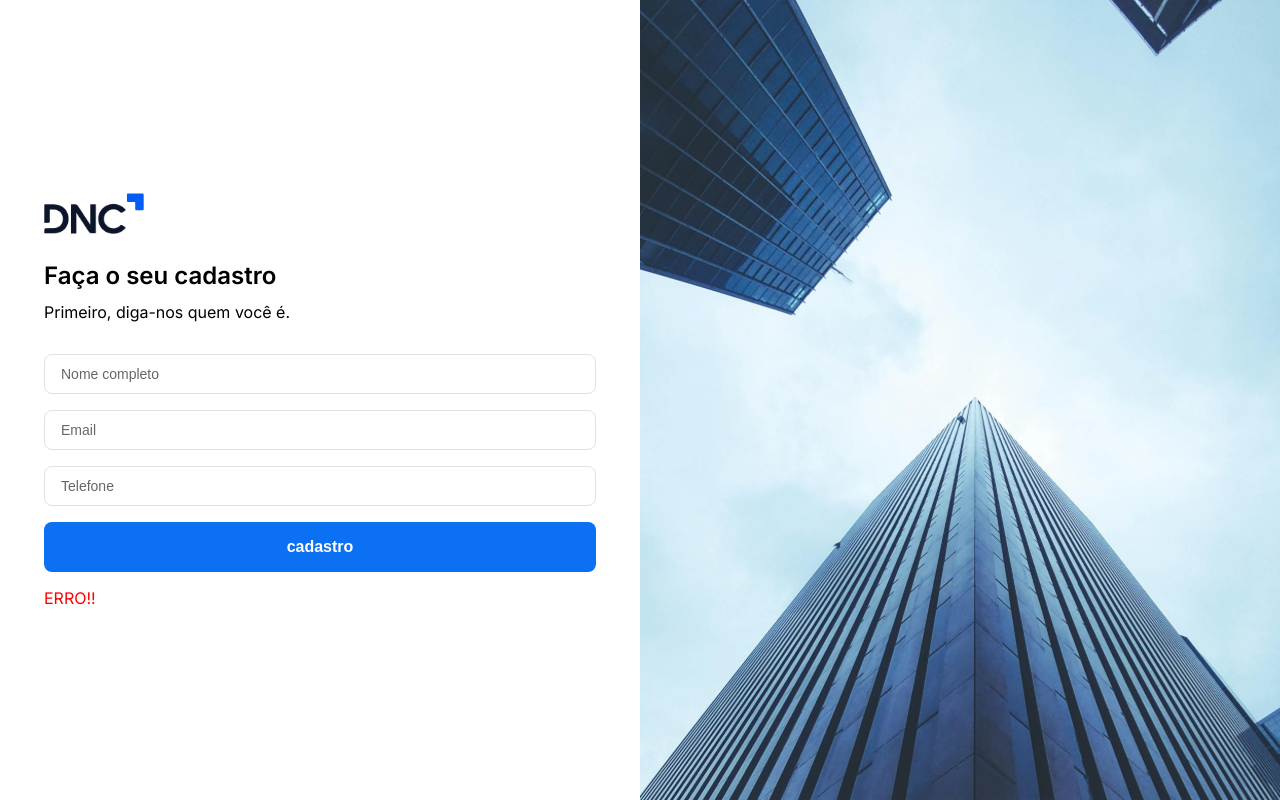
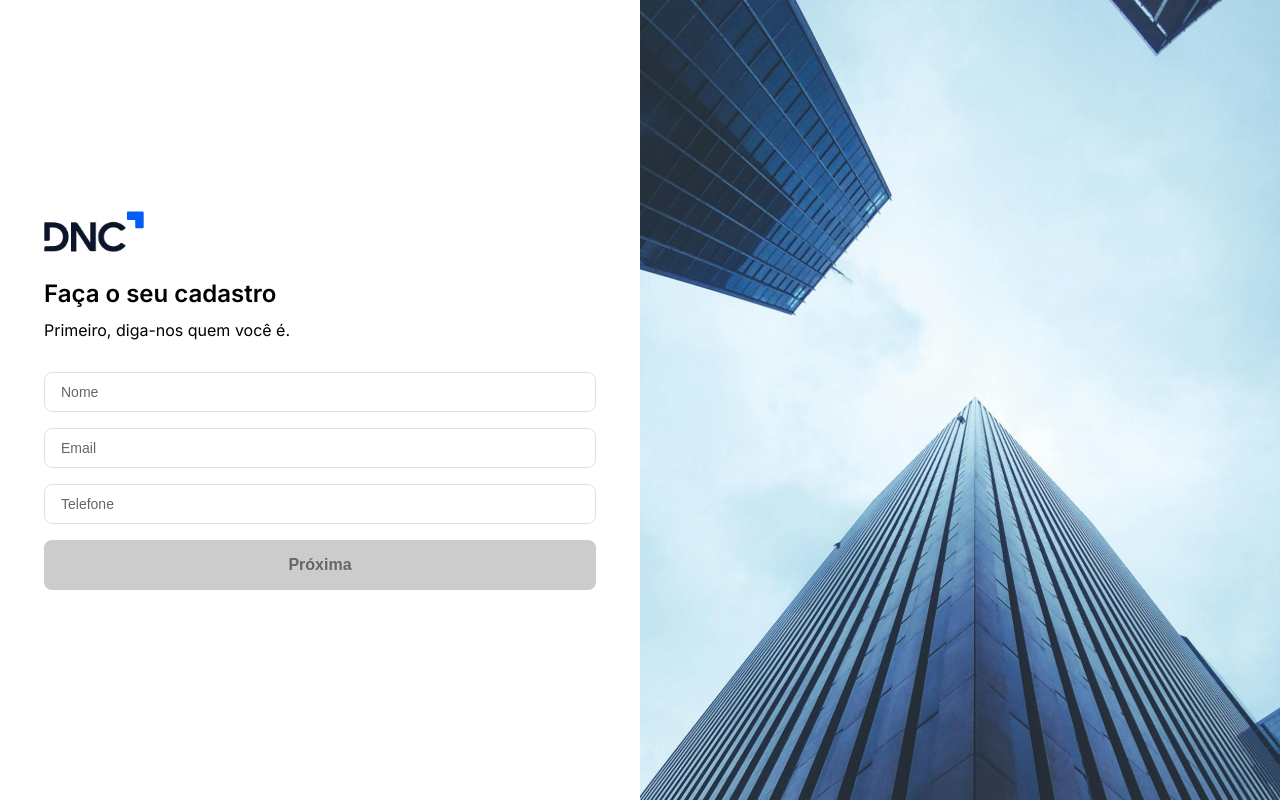
Before and after one commit to RodrigoSobralM/dnc-sales-dashboard-rodrigo, a React (Vite) app: page /cadastro in a window 1280 px wide. Built offline with nearby package versions, Linux system fonts and the light colour scheme.

Commit message:
:sparkles: feat: Create profile flow

```diff
--- a/package.json
+++ b/package.json
@@ -13,6 +13,7 @@
     "@emotion/react": "^11.13.3",
     "@emotion/styled": "^11.13.0",
     "@mui/material": "^6.0.2",
+    "@reduxjs/toolkit": "^2.5.1",
     "@types/js-cookie": "^3.0.6",
     "axios": "^1.7.7",
     "chart.js": "^4.4.4",
@@ -21,6 +22,7 @@
     "react": "^18.3.1",
     "react-chartjs-2": "^5.2.0",
     "react-dom": "^18.3.1",
+    "react-redux": "^9.2.0",
     "react-router-dom": "^6.26.2",
     "styled-components": "^6.1.13"
   },
--- a/src/hooks/useFormValidation.ts
+++ b/src/hooks/useFormValidation.ts
@@ -18,7 +18,17 @@
       }
 
       if (input.type === 'password') {
-        return String(formValues[index]).length > 7
+        const password = String(value)
+        const hasCorrectLegnth = password.length > 8 && password.length <= 16
+        const hasUppercaseLetter = /[A-Z]/.test(password)
+        const hasSpecialCharacter = /[!@#$%^&*(),.?":{}|<>]/.test(password)
+        const hasNumber = /\d/.test(password)
+        return (
+          hasCorrectLegnth &&
+          hasUppercaseLetter &&
+          hasSpecialCharacter &&
+          hasNumber
+        )
       }
 
       return true
--- a/src/main.tsx
+++ b/src/main.tsx
@@ -10,6 +10,8 @@
 import { Login, Registration, Home, Leads, Profile } from './pages'
 import { GobalStyle } from './styles'
 import { AppThemeProvider } from './context/AppThemeContext'
+import { Provider } from 'react-redux'
+import store from './redux/index.ts'
 
 const ProtectedRoute = () => {
   const checkAuthCookie = Cookies.get('Authorization')
@@ -51,9 +53,11 @@
 
 ReactDOM.createRoot(document.getElementById('root')!).render(
   <React.StrictMode>
-    <AppThemeProvider>
-      <GobalStyle />
-      <RouterProvider router={router} />
-    </AppThemeProvider>
+    <Provider store={store}>
+      <AppThemeProvider>
+        <GobalStyle />
+        <RouterProvider router={router} />
+      </AppThemeProvider>
+    </Provider>
   </React.StrictMode>
 )
--- a/src/pages/Login.tsx
+++ b/src/pages/Login.tsx
@@ -22,8 +22,16 @@
 //TYPES
 import { DecodedJwt, MessageProps, LoginData, LoginPostData } from '@/types'
 
+// REDUX
+import { useSelector } from 'react-redux'
+import { RootState } from '@/redux'
+
 const Login = () => {
   const navigate = useNavigate()
+  const { email, message } = useSelector(
+    (state: RootState) => state.createProfile
+  )
+
   const inputs = [
     { type: 'email', placeholder: 'Email' },
     { type: 'password', placeholder: 'Senha' },
@@ -35,7 +43,7 @@
   const { formValues, formValid, handleChange } = useFormValidation(inputs)
 
   const handleMessage = (): MessageProps => {
-    if (!error) return { msg: '', type: 'success' }
+    if (!error) return { msg: message ?? '', type: 'success' }
     switch (error) {
       case 401:
         return {
@@ -69,6 +77,12 @@
 
     if (Cookies.get('Authorization')) navigate('/home')
   }, [data, navigate])
+
+  useEffect(() => {
+    if (email) {
+      handleChange(0, email)
+    }
+  }, [email])
 
   return (
     <>
--- a/src/pages/Registration.tsx
+++ b/src/pages/Registration.tsx
@@ -1,3 +1,7 @@
+import { ChangeEvent, useEffect } from 'react'
+import { useNavigate } from 'react-router-dom'
+
+//COMPONENTS
 import { Box, Container, Grid } from '@mui/material'
 import {
   BannerImage,
@@ -5,11 +9,85 @@
   StyledH1,
   StyledP,
   Logo,
-  // StyledUl,
+  StyledUl,
 } from '@/components'
 import { pxToRem } from '@/utils'
 
+// HOOKS
+import { useFormValidation, usePost } from '@/hooks'
+
+// REDUX
+import { useDispatch, useSelector } from 'react-redux'
+import { RootState } from '@/redux'
+import { setMessage, setProfileData } from '@/redux/slices/createProfile'
+
+// TYPES
+import { CreateProfileData, InputProps } from '@/types'
+
 const Registration = () => {
+  const dispatch = useDispatch()
+  const navigate = useNavigate()
+  const { email } = useSelector((state: RootState) => state.createProfile)
+
+  const { data, loading, error, postData } = usePost<string, CreateProfileData>(
+    '/profile/create'
+  )
+
+  // FORM STEP1
+  const step1Inputs: InputProps[] = [
+    { name: 'name', type: 'text', placeholder: 'Nome', required: true },
+    { name: 'email', type: 'email', placeholder: 'Email' },
+    { name: 'phone', type: 'tel', placeholder: 'Telefone', required: true },
+  ]
+
+  const handleStep1 = (e: React.FormEvent) => {
+    e.preventDefault()
+    dispatch(
+      setProfileData({
+        email: String(step1FormValues[1]),
+      })
+    )
+  }
+
+  const {
+    formValues: step1FormValues,
+    formValid: step1FormValid,
+    handleChange: step1FormHandleChange,
+  } = useFormValidation(step1Inputs)
+
+  // FORM STEP2
+  const step2Inputs: InputProps[] = [{ type: 'password', placeholder: 'Senha' }]
+
+  const handleStep2 = async (e: React.FormEvent) => {
+    e.preventDefault()
+    await postData({
+      name: String(step1FormValues[0]),
+      email: String(step1FormValues[1]),
+      phone: String(step1FormValues[2]),
+      password: String(step2FormValues[0]),
+    })
+  }
+
+  const {
+    formValues: step2FormValues,
+    formValid: step2FormValid,
+    handleChange: step2FormHandleChange,
+  } = useFormValidation(step2Inputs)
+
+  const handleStepsInputs = email ? step2Inputs : step1Inputs
+
+  useEffect(() => {
+    if (data !== null) {
+      dispatch(setMessage('Usuário criado com sucesso.'))
+      navigate('/')
+    } else if (error)
+      [
+        alert(
+          `Não foi possivel realizar a operação. Entra em contato com nosso suporte (${error}).`
+        ),
+      ]
+  }, [data, error, navigate])
+
   return (
     <>
       <Box>
@@ -25,26 +103,52 @@
                 <Logo height={41} width={100} />
               </Box>
               <Box sx={{ marginBottom: pxToRem(24) }}>
-                <StyledH1>Faça o seu cadastro</StyledH1>
-                <StyledP>Primeiro, diga-nos quem você é.</StyledP>
+                <StyledH1>
+                  {email ? 'Defina sua senha' : 'Faça o seu cadastro'}
+                </StyledH1>
+                <StyledP>
+                  {email
+                    ? 'Sua senha deve ter:'
+                    : 'Primeiro, diga-nos quem você é.'}
+                </StyledP>
+                {email && (
+                  <StyledUl>
+                    <li>Entre 8 a 16 caracteres;</li>
+                    <li>Pelo menos uma letra maiúcula;</li>
+                    <li>Pelo menos um caractere especial</li>
+                    <li>Pelo menos um número</li>
+                  </StyledUl>
+                )}
               </Box>
               <FormComponent
-                inputs={[
-                  { type: 'text', placeholder: 'Nome completo' },
-                  { type: 'email', placeholder: 'Email' },
-                  { type: 'number', placeholder: 'Telefone' },
-                ]}
+                inputs={handleStepsInputs.map((input, index) => ({
+                  type: input.type,
+                  placeholder: input.placeholder,
+                  value: email
+                    ? step2FormValues[index] || ''
+                    : step1FormValues[index] || '',
+                  onChange: (e: ChangeEvent<HTMLInputElement>) =>
+                    email
+                      ? step2FormHandleChange(
+                          index,
+                          (e.target as HTMLInputElement).value
+                        )
+                      : step1FormHandleChange(
+                          index,
+                          (e.target as HTMLInputElement).value
+                        ),
+                }))}
                 buttons={[
                   {
                     className: 'primary',
+                    disabled: email
+                      ? !step2FormValid || loading
+                      : !step1FormValid,
+                    onClick: email ? handleStep2 : handleStep1,
                     type: 'submit',
-                    children: 'cadastro',
+                    children: email ? 'Enviar' : 'Próxima',
                   },
                 ]}
-                message={{
-                  msg: 'ERRO!!',
-                  type: 'error',
-                }}
               />
             </Container>
           </Grid>
--- /dev/null
+++ b/src/redux/index.ts
@@ -0,0 +1,13 @@
+import { configureStore } from '@reduxjs/toolkit'
+import createProfileReducer from './slices/createProfile'
+
+const store = configureStore({
+  reducer: {
+    createProfile: createProfileReducer,
+  },
+})
+
+export type RootState = ReturnType<typeof store.getState>
+export type AppDispatch = typeof store.dispatch
+
+export default store
--- /dev/null
+++ b/src/redux/slices/createProfile.ts
@@ -0,0 +1,28 @@
+import { createSlice, PayloadAction } from '@reduxjs/toolkit'
+import { CreateProfileData } from '@/types'
+
+const initialState: Omit<CreateProfileData, 'name' | 'phone' | 'password'> = {
+  email: '',
+  message: null,
+}
+
+const profileSlice = createSlice({
+  name: 'profile',
+  initialState,
+  reducers: {
+    setProfileData: (
+      state,
+      action: PayloadAction<
+        Omit<CreateProfileData, 'name' | 'phone' | 'password'>
+      >
+    ) => {
+      state.email = action.payload.email
+    },
+    setMessage: (state, action: PayloadAction<string>) => {
+      state.message = action.payload
+    },
+  },
+})
+
+export const { setProfileData, setMessage } = profileSlice.actions
+export default profileSlice.reducer
```
Also changed, not shown: src/types/profileData.d.ts (+8 -0 lines), 1 other file (tests, documents, lock files or other folders).
